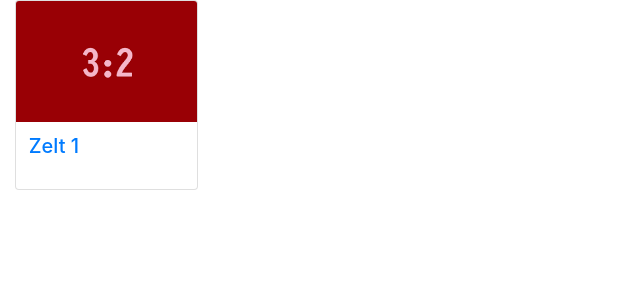
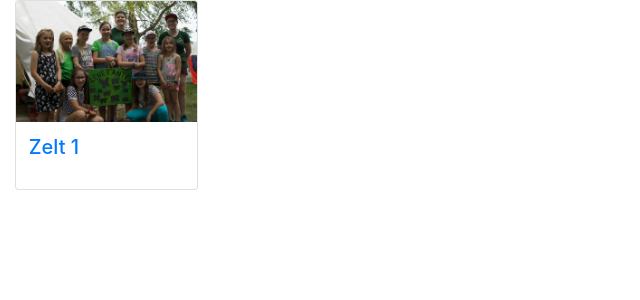
Before and after one commit to theravenone/weseby, a Django app: page /kiosk/kiosk/test in a window 1280 px wide. Shown: the part 64-364 px from the top of the page, without its empty margins (0-640 px from the left). Run offline with Django 3.2, Linux system fonts and the light colour scheme; a user stored in the database is signed in; tables that the repository leaves empty hold one stand-in row (values such as "Sample post"); some libraries are stand-ins or nearby versions.

Commit message:
dynamic telt pics

```diff
--- a/kiosk/templates/kiosk/kiosk_overview.html
+++ b/kiosk/templates/kiosk/kiosk_overview.html
@@ -11,7 +11,7 @@
         <div class="col-2">
             <a href="{% url 'kiosk-detail' zelt.id%}">
             <div class="card">
-                <img class="card-img-top justify-content-center" src="{% static 'kiosk/zelte/3zu2.png' %}" alt="Card image cap">
+                <img class="card-img-top justify-content-center" src="{% get_static_prefix %}kiosk/zelte/{{zelt.zeltnummer}}.jpg" alt="Zeltbild {{zelt.zeltnummer}}">
                 <div class="card-body">
                     <h5 class="card-title">Zelt {{zelt.zeltnummer}}</h5>
                 </div>
```
Also changed, not shown: kiosk/static/kiosk/zelte/1.jpg (added), kiosk/static/kiosk/zelte/10.jpg (added), kiosk/static/kiosk/zelte/11.jpg (added), kiosk/static/kiosk/zelte/12.jpg (added), kiosk/static/kiosk/zelte/13.jpg (added), kiosk/static/kiosk/zelte/14.jpg (added), kiosk/static/kiosk/zelte/15.jpg (added), kiosk/static/kiosk/zelte/2.jpg (added), kiosk/static/kiosk/zelte/3.jpg (added), kiosk/static/kiosk/zelte/4.jpg (added), kiosk/static/kiosk/zelte/5.jpg (added), kiosk/static/kiosk/zelte/6.jpg (added), kiosk/static/kiosk/zelte/7.jpg (added), kiosk/static/kiosk/zelte/8.jpg (added), 1 more files, 1 other file.
